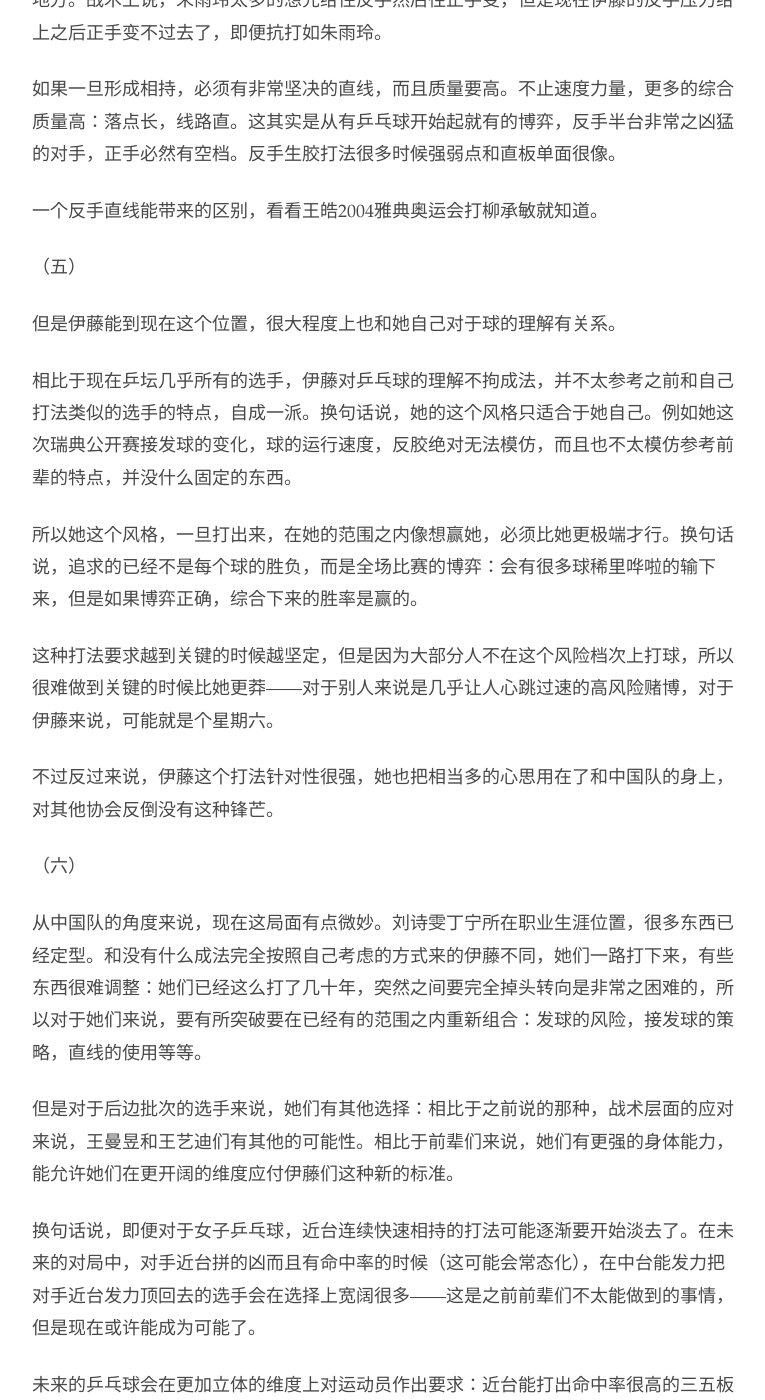
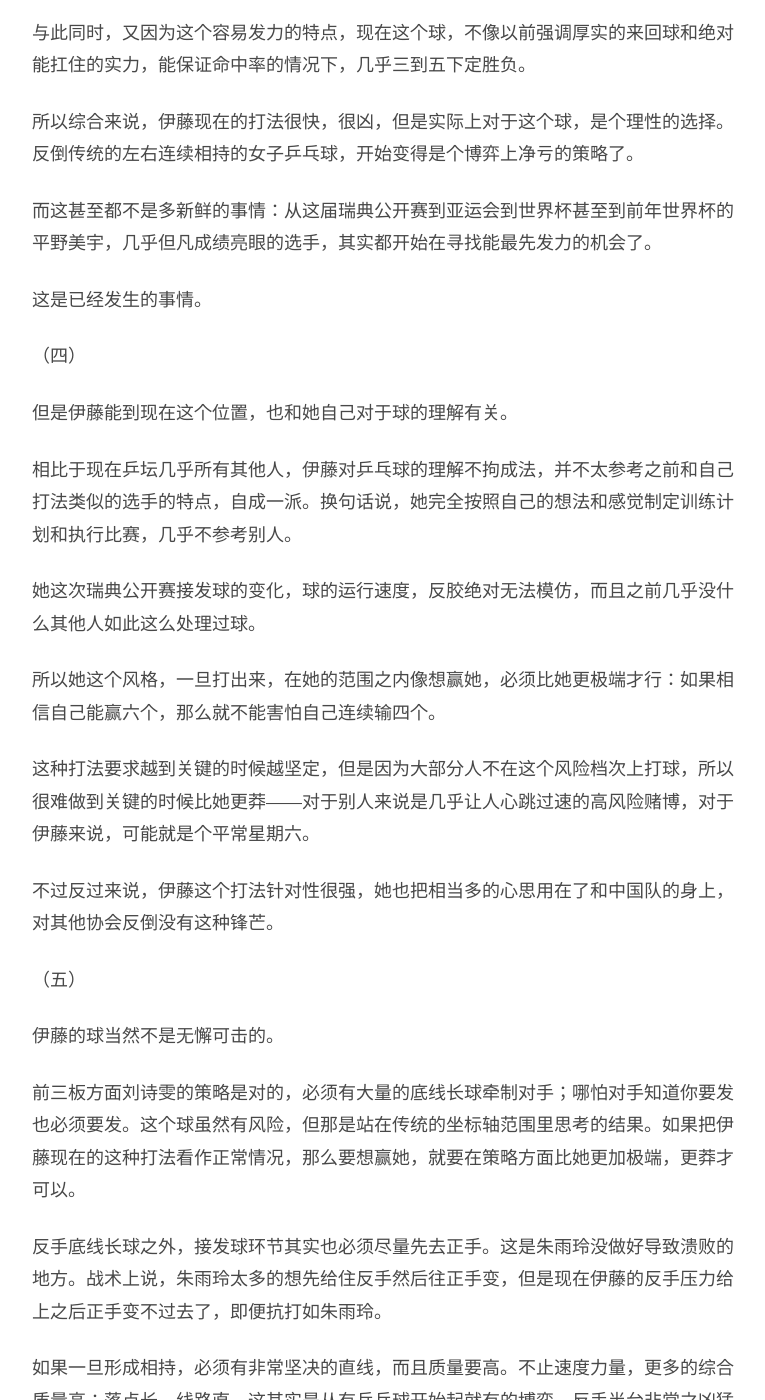
Before and after one commit to readandchedan/readandchedan.github.io, a Jekyll site: the page built from _posts/tabletennis/_posts/2018-11-05-mima-ito.md, in a window 1280 px wide and 1400 px high, scrolled down 2162 px. Shown: the whole window, without its empty margins (256-1021 px from the left). Built offline with Jekyll 4.4.1, drawn with Linux system fonts in a browser that asks for light colours; some of the changed text lies outside the part shown.

Commit message:
Commited on 2018-11-05 22:36:13.981094

```diff
--- a/_posts/tabletennis/_posts/2018-11-05-mima-ito.md
+++ b/_posts/tabletennis/_posts/2018-11-05-mima-ito.md
@@ -33,6 +33,16 @@
 
 伊藤现在的打法其实不能说是很先进，正好相反，如果你观察现在球的趋势，只能说是很正常。
 
+以前谈论生胶打法的时候写到伊藤美诚
+
+之前说伊藤美诚：
+
+> 如果说王涛的生胶打法仍然是个模板的话，那么描述起来大概是这样：反手为主，站位近台，依靠实力变化和速度吃饭的打法。现在的伊藤美诚是已经非常少见的不加掩饰的强调反手生胶的运动员了：因为身高的关系，她的站位近台；手感绝佳，防守不错，所以比赛中来回很多；来回多了之后线路变化就出来，所以也有一定的变化。
+
+> 不过伊藤美诚最大的特点，私人认为，倒是在于她的狠劲：以她的身高，不会打出李晓霞那样的质量，但是相持中一旦有任何可以下狠手的机会，伊藤美诚很少错过。这方面来说，她有点邓亚萍的感觉：因为她的身高，对于正常人来说不是机会的回球，对于她来说可能就是高球。
+
+> 这点上说，伊藤美诚是现如今这个年代版本的王涛和邓亚萍式生胶选手。
+
 她现在反手半台的相持几乎没有平稳的过渡或者借力球，要么在发力，要么在变化；所有反手半台的相持第一下起来对手没发力几乎一定自己发力。这一下顶住对手之后扑在台子上进攻，球到正手一定下手死拍。
 
 想想看：现在这个球，发力非常容易，以前很多中性过度相持的球，现在其实都能直接进攻。男子乒乓球已经证明过这点了。甚至在更早刚改塑料球的时候，就有很多各个水平的运动员反映过这个球怎么好像打比拉还容易。
@@ -43,7 +53,27 @@
 
 所以综合来说，伊藤现在的打法很快，很凶，但是实际上对于这个球，是个理性的选择。反倒传统的左右连续相持的女子乒乓球，开始变得是个博弈上净亏的策略了。
 
+而这甚至都不是多新鲜的事情：从这届瑞典公开赛到亚运会到世界杯甚至到前年世界杯的平野美宇，几乎但凡成绩亮眼的选手，其实都开始在寻找能最先发力的机会了。
+
+这是已经发生的事情。
+
 （四）
+
+但是伊藤能到现在这个位置，也和她自己对于球的理解有关。
+
+相比于现在乒坛几乎所有其他人，伊藤对乒乓球的理解不拘成法，并不太参考之前和自己打法类似的选手的特点，自成一派。换句话说，她完全按照自己的想法和感觉制定训练计划和执行比赛，几乎不参考别人。
+
+她这次瑞典公开赛接发球的变化，球的运行速度，反胶绝对无法模仿，而且之前几乎没什么其他人如此这么处理过球。
+
+所以她这个风格，一旦打出来，在她的范围之内像想赢她，必须比她更极端才行：如果相信自己能赢六个，那么就不能害怕自己连续输四个。
+
+这种打法要求越到关键的时候越坚定，但是因为大部分人不在这个风险档次上打球，所以很难做到关键的时候比她更莽——对于别人来说是几乎让人心跳过速的高风险赌博，对于伊藤来说，可能就是个平常星期六。
+
+不过反过来说，伊藤这个打法针对性很强，她也把相当多的心思用在了和中国队的身上，对其他协会反倒没有这种锋芒。
+
+
+
+（五）
 
 伊藤的球当然不是无懈可击的。
 
@@ -55,35 +85,21 @@
 
 一个反手直线能带来的区别，看看王皓2004雅典奥运会打柳承敏就知道。
 
-
-
-（五）
-
-但是伊藤能到现在这个位置，很大程度上也和她自己对于球的理解有关系。
-
-相比于现在乒坛几乎所有的选手，伊藤对乒乓球的理解不拘成法，并不太参考之前和自己打法类似的选手的特点，自成一派。换句话说，她的这个风格只适合于她自己。例如她这次瑞典公开赛接发球的变化，球的运行速度，反胶绝对无法模仿，而且也不太模仿参考前辈的特点，并没什么固定的东西。
-
-所以她这个风格，一旦打出来，在她的范围之内像想赢她，必须比她更极端才行。换句话说，追求的已经不是每个球的胜负，而是全场比赛的博弈：会有很多球稀里哗啦的输下来，但是如果博弈正确，综合下来的胜率是赢的。
-
-这种打法要求越到关键的时候越坚定，但是因为大部分人不在这个风险档次上打球，所以很难做到关键的时候比她更莽——对于别人来说是几乎让人心跳过速的高风险赌博，对于伊藤来说，可能就是个星期六。
-
-不过反过来说，伊藤这个打法针对性很强，她也把相当多的心思用在了和中国队的身上，对其他协会反倒没有这种锋芒。
-
-
+不过这些都是战术上的变化，是“如何针对伊藤美诚”的比赛计划变化。成名老将几十年的积累几乎很难从头大修，所以需要这种战术变化，但是新的可能性并不局限于此。
 
 （六）
 
-从中国队的角度来说，现在这局面有点微妙。刘诗雯丁宁所在职业生涯位置，很多东西已经定型。和没有什么成法完全按照自己考虑的方式来的伊藤不同，她们一路打下来，有些东西很难调整：她们已经这么打了几十年，突然之间要完全掉头转向是非常之困难的，所以对于她们来说，要有所突破要在已经有的范围之内重新组合：发球的风险，接发球的策略，直线的使用等等。
+女子乒乓球，过去几十年不动的核心近台连续快速相持的打法面对现在这种越发力越越合理的大趋势可能终于会有根本性动摇。在未来的对局中，如果对手近台发力质量和命中率开始会常态化的变高之后，在中台能发力把对手近台发力顶回去的选手会在选择上宽阔很多——球在运行中质量下降快，一方面让近台发力容易，另一方面落台之后对手退台回击的可能性也大很多。
 
-但是对于后边批次的选手来说，她们有其他选择：相比于之前说的那种，战术层面的应对来说，王曼昱和王艺迪们有其他的可能性。相比于前辈们来说，她们有更强的身体能力，能允许她们在更开阔的维度应付伊藤们这种新的标准。
+未来的乒乓球会在更加立体的维度上对运动员作出要求：近台能打出命中率很高的三五板击球之外，在中台也要有发力强对抗对手高质量击球的能力。颗粒胶皮在这个新球下有自己的特色，但是反胶最先进的地方仍然在于可以在各个击球点发力打出质量。
 
-换句话说，即便对于女子乒乓球，近台连续快速相持的打法可能逐渐要开始淡去了。在未来的对局中，对手近台拼的凶而且有命中率的时候（这可能会常态化），在中台能发力把对手近台发力顶回去的选手会在选择上宽阔很多——这是之前前辈们不太能做到的事情，但是现在或许能成为可能了。
-
-未来的乒乓球会在更加立体的维度上对运动员作出要求：近台能打出命中率很高的三五板击球之外，在中台也要有发力强对抗对手高质量击球的能力——记住，球的质量随空间下降很快，现在女子中台打出质量并非不可能了。
+相比于前辈，王曼昱和王艺迪们有其他的可能性。她们有更强的身体能力，更针对现在趋势的技战术，允许她们在更开阔的维度应付伊藤们这种新的标准。
 
 为什么我会做出这个判断？
 
-因为这是在男子乒乓球中已经发生的事情。详细的部分会在未来的男子讨论中提及。
+因为这是在男子乒乓球中已经发生的事情。
+
+详细的部分会在未来的男子讨论中提及。
 
 
 
@@ -97,6 +113,6 @@
 
 要么在策略上克制伊藤，例如用削球来抓她（仅举例）或者在战术上针对她做大量准备（全世界的球队都在等着看）。
 
-要么就接受在现在这个规则下过去几十年的这一套技术需要根本的思路变化，重新认识什么才是现在的正常，然后用新的，更全面的近台和中台能力在新的维度击败对手。
+要么就接受在现在这个规则下过去几十年的这一套技术需要根本的思路变化，重新认识什么才是现在的正常，接受未来的女子乒乓球也不再是侧重近台的攻防转换，而会更像男子一样追求在各个击球点高质量的进攻对手了。
 
-两种选择都情有可原：选择1因为现在的资本仍然厚实，就这么放弃好像不太明智；选择2的话，人家按照之前的说法都能一次比赛连续赢你王楠张怡宁牛剑锋了，还抱着原来的东西安全能安全到哪里去呢？
+两种选择都情有可原：选择前者因为现在的资本仍然厚实，就这么放弃好像不太明智；后者的话，人家按照之前的说法都能一次比赛连续赢你王楠张怡宁牛剑锋了，还抱着原来的东西安全能安全到哪里去呢？
```
